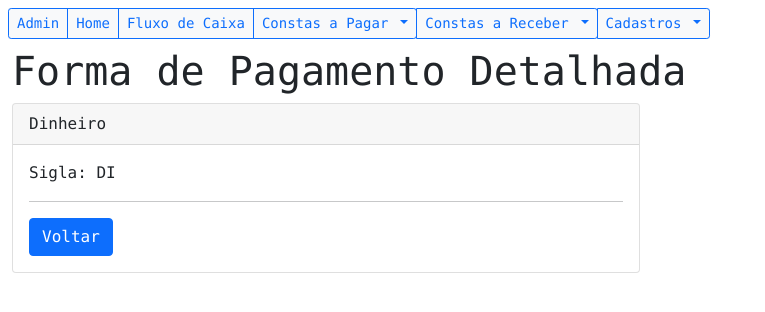
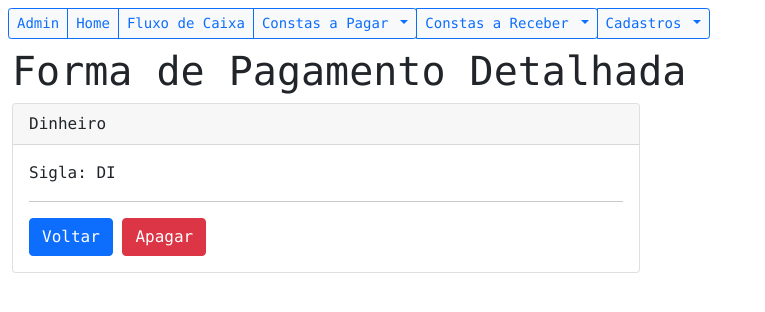
Before and after one commit to mabner/fby-trabalho_final, a Django app: page /formaspagamento/1 in a window 1280 px wide. Shown: the top 312 px of the page, without its empty margins (0-765 px from the left). Run offline with Django 3.2, Linux system fonts and the light colour scheme; data comes from the database, SQL or seed files in the repository.

Commit message:
implemented payment method deletion

```diff
--- a/contas/models/forma_pagamento.py
+++ b/contas/models/forma_pagamento.py
@@ -25,6 +25,7 @@ class FormasPagamentoManager(models.Manager):
     def obter_detalhe_forma_pagamento(self, id):
         return self.get_queryset().detalhes_forma_pagamento(id)
 
+
 # Alterar para tabela com chave
 class FormaPagamento(models.Model):
 
--- a/contas/templates/cadastro_formas_pagamento.html
+++ /dev/null
@@ -1 +0,0 @@
-Cadastro de formas de pagamento
--- a/contas/templates/formas_pag_detalhes.html
+++ b/contas/templates/formas_pag_detalhes.html
@@ -11,6 +11,7 @@
     </div>
     <hr />
     <a href="/formaspagamento" class="btn btn-primary">Voltar</a>
+    <a href="{% url 'apagar_forma_pagamento' forma.id %}" class="btn btn-danger">Apagar</a>
   </div>
 </div>
 {% endfor %} {% endblock %}
--- a/contas/templates/formas_pagamento.html
+++ b/contas/templates/formas_pagamento.html
@@ -6,7 +6,7 @@
 {% block listagem %}
 {% for formas in formas_pagamento %}
 <div class="card w-50">
-  <a href="{% url 'detalhes_pagamento' formas.id %}" class="card-header">{{formas.descricao}}</a>
+  <a href="{% url 'detalhes_forma_pagamento' formas.id %}" class="card-header">{{formas.descricao}}</a>
   <div class="card-body">
     <div class="card-text">
       <div>Sigla: {{formas.sigla}}</div>
--- a/contas/urls.py
+++ b/contas/urls.py
@@ -11,26 +11,32 @@ urlpatterns = [
     path('formaspagamento/cadastrar',
          views.cadastrar_formas_pagamento, name='cadastrar_pagamento'),
     path('formaspagamento/<int:id>',
-         views.detalhar_forma_pagamento, name='detalhes_pagamento'),
+         views.detalhar_forma_pagamento, name='detalhes_forma_pagamento'),
+    path('formaspagamento/apagar/<int:id>',
+         views.apagar_forma_pagamento, name='apagar_forma_pagamento'),
 
-     # Classificações das contas
+
+    # Classificações das contas
     path('classreceber', views.classificacao_receber, name='classreceber'),
     path('classpagar', views.classificacao_pagar, name='classpagar'),
 
-     # Contas a pagar
+
+    # Contas a pagar
     path('pagar', views.pagar, name='pagar'),
     path('pagar/<int:idconta>',
          views.detalhar_conta_pagar, name='detalhes_pagar'),
     path('pagar/cadastrar', views.cadastrar_conta_pagar, name='cadastrar_pagar'),
 
-     # Contas a receber
+
+    # Contas a receber
     path('receber', views.receber, name='receber'),
     path('receber/<int:idconta>',
          views.detalhar_conta_receber, name='detalhes_receber'),
     path('receber/cadastrar', views.cadastrar_conta_receber,
          name='cadastrar_receber'),
 
-     # Fluxo de caixa
+
+    # Fluxo de caixa
     path('fluxo', views.fluxo_caixa, name='fluxo'),
 
 ]
--- a/contas/views/index.py
+++ b/contas/views/index.py
@@ -4,7 +4,7 @@ from contas.models.classificacao_recebimento import ClassificacaoReceber
 from contas.models.forma_pagamento import FormaPagamento
 from contas.models.contas_receber import ContasReceber
 from contas.models.contas_pagar import ContasPagar
-from django.shortcuts import render
+from django.shortcuts import redirect, render
 
 
 def index(request):
@@ -30,7 +30,7 @@ def detalhar_forma_pagamento(request, id):
 def cadastrar_formas_pagamento(request: HttpRequest):
     if request.method == 'GET':
         formas_pagamento = FormaPagamento.pagamentos_objects.obter_formas_pagamento()
-        return render(request, 'cadastro_formas_pagamento.html', {'formas_pagamento': formas_pagamento})
+        return render(request, 'formas_pagamento.html', {'formas_pagamento': formas_pagamento})
     else:
         dados = request.POST
         _descricao = dados['descricao']
@@ -45,6 +45,13 @@ def cadastrar_formas_pagamento(request: HttpRequest):
     return render(request, 'formas_pagamento.html', {'formas_pagamento': formas_pagamento})
 
 
+def apagar_forma_pagamento(resquest, id):
+    forma_pag = FormaPagamento.pagamentos_objects.obter_detalhe_forma_pagamento(
+        id=id)
+    forma_pag.delete()
+    return redirect('/formaspagamento')
+
+
 def classificacao_receber(request):
     classificacao_receber = ClassificacaoReceber.classif_receber_objects.obter_classif_contas_receber()
     return render(request, 'classificacao_receber.html', {'classificacao_receber': classificacao_receber})
```
